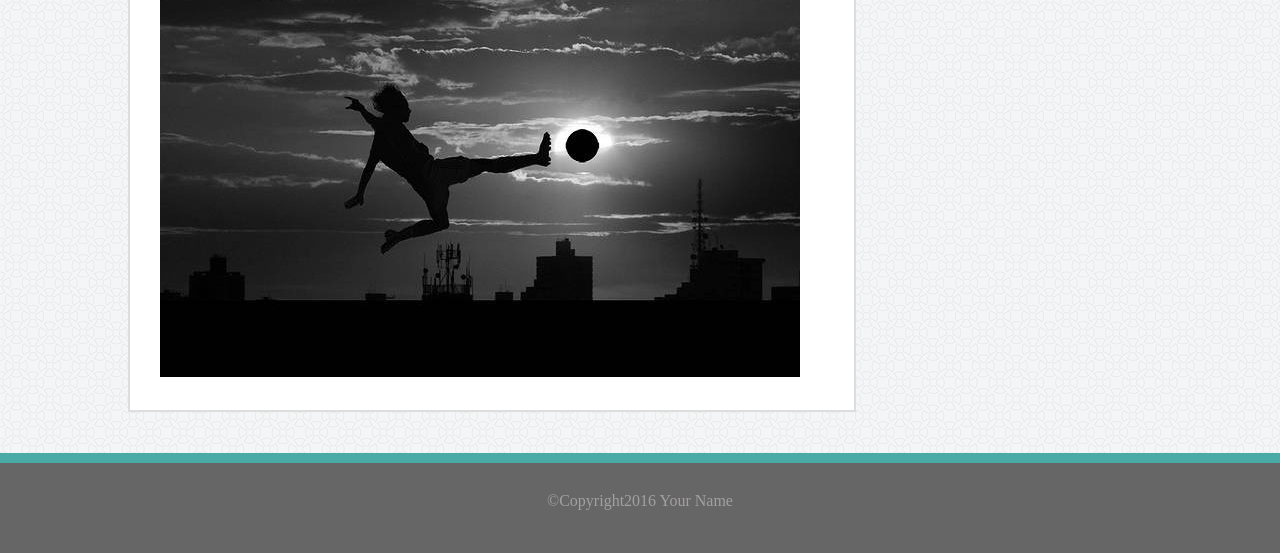
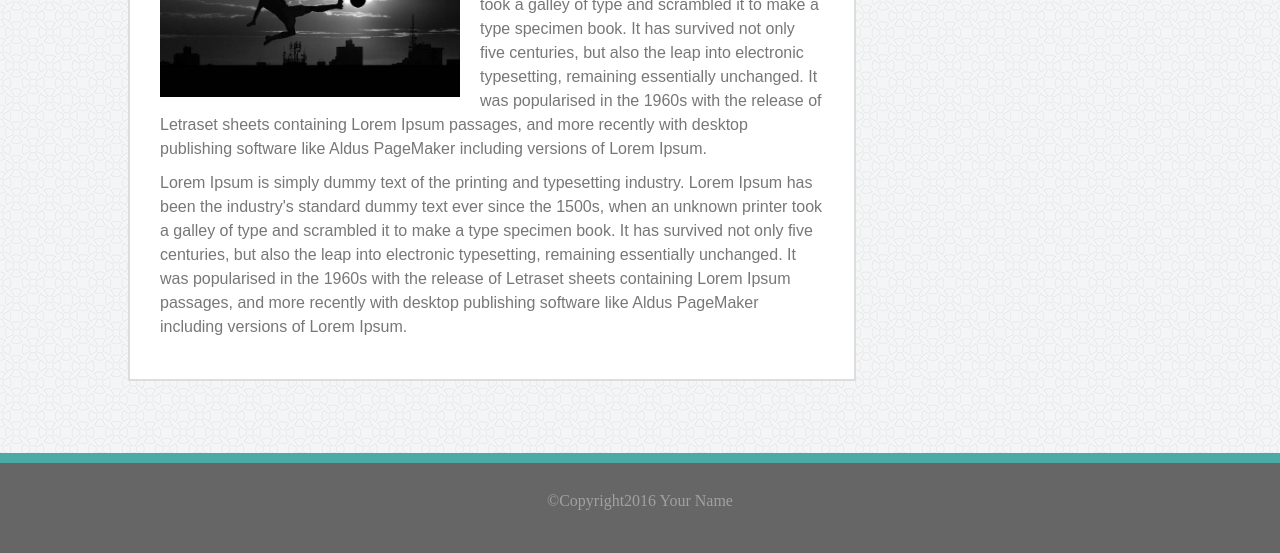
Before and after one commit to jazmin10/code_practice_hw1, a plain HTML site: page index.html in a window 1280 px wide. Shown: the part 334-887 px from the top of the page. Drawn offline with Linux system fonts and the light colour scheme.

Commit message:
Completed html content and styling for About Me section

```diff
--- a/assets/css/style.css
+++ b/assets/css/style.css
@@ -12,6 +12,7 @@
 
 .other-fonts {
 	font-family: Arial, "Helvetica Neue", Helvetica, sans-serif;
+	color: #777;
 }
 
 body {
@@ -126,7 +127,8 @@ footer {
 	background: #fff;
 	padding: 30px;
 	border: 2px solid #ddd;
-
+	overflow: auto;
+	margin-bottom: 40px;
 }
 
 /* Connect With Me Section */
@@ -171,3 +173,17 @@ h2.heading-font {
 	border-bottom: 2px solid #ddd;
 	margin-bottom: 25px;
 }
+
+/* About Me Section */
+
+#about-me-content img {
+	height: 200px;
+	width: 300px;
+	float: left;
+	margin-right: 20px;
+}
+
+#about-me-content p {
+	line-height: 1.5;
+	margin-bottom: 10px;
+}
--- a/index.html
+++ b/index.html
@@ -39,7 +39,15 @@
 					<h2 class="heading-font">
 						About Me
 					</h2>
+
 					<img src="./assets/images/image-placeholder.jpg">
+
+					<p class="other-fonts">
+						Lorem Ipsum is simply dummy text of the printing and typesetting industry. Lorem Ipsum has been the industry's standard dummy text ever since the 1500s, when an unknown printer took a galley of type and scrambled it to make a type specimen book. It has survived not only five centuries, but also the leap into electronic typesetting, remaining essentially unchanged. It was popularised in the 1960s with the release of Letraset sheets containing Lorem Ipsum passages, and more recently with desktop publishing software like Aldus PageMaker including versions of Lorem Ipsum.
+					</p>
+					<p class="other-fonts">
+						Lorem Ipsum is simply dummy text of the printing and typesetting industry. Lorem Ipsum has been the industry's standard dummy text ever since the 1500s, when an unknown printer took a galley of type and scrambled it to make a type specimen book. It has survived not only five centuries, but also the leap into electronic typesetting, remaining essentially unchanged. It was popularised in the 1960s with the release of Letraset sheets containing Lorem Ipsum passages, and more recently with desktop publishing software like Aldus PageMaker including versions of Lorem Ipsum.
+					</p>
 
 				</div>
 			</div>
```
